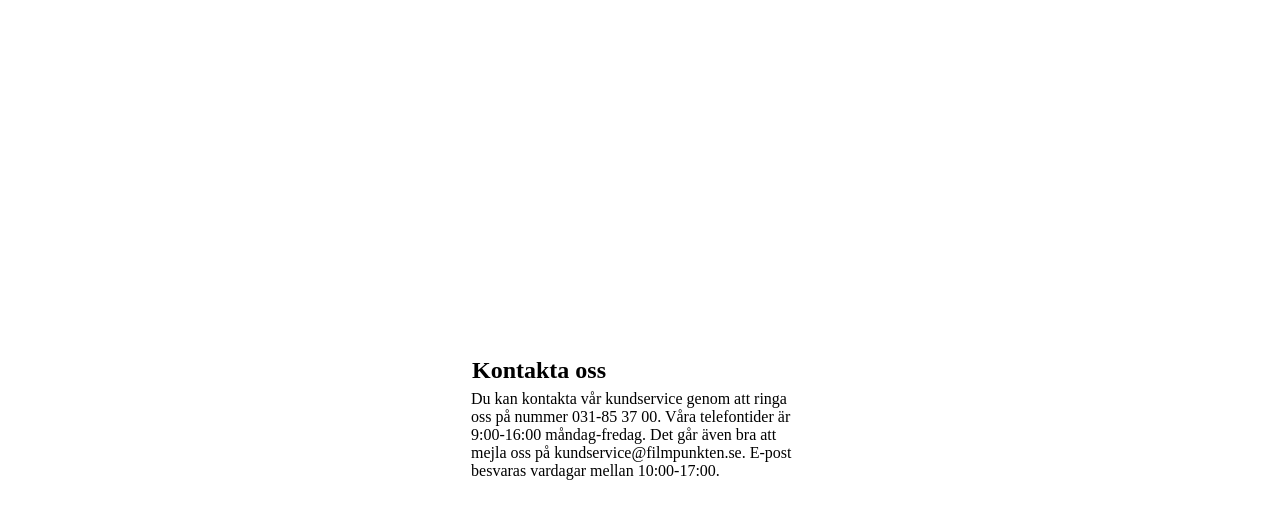
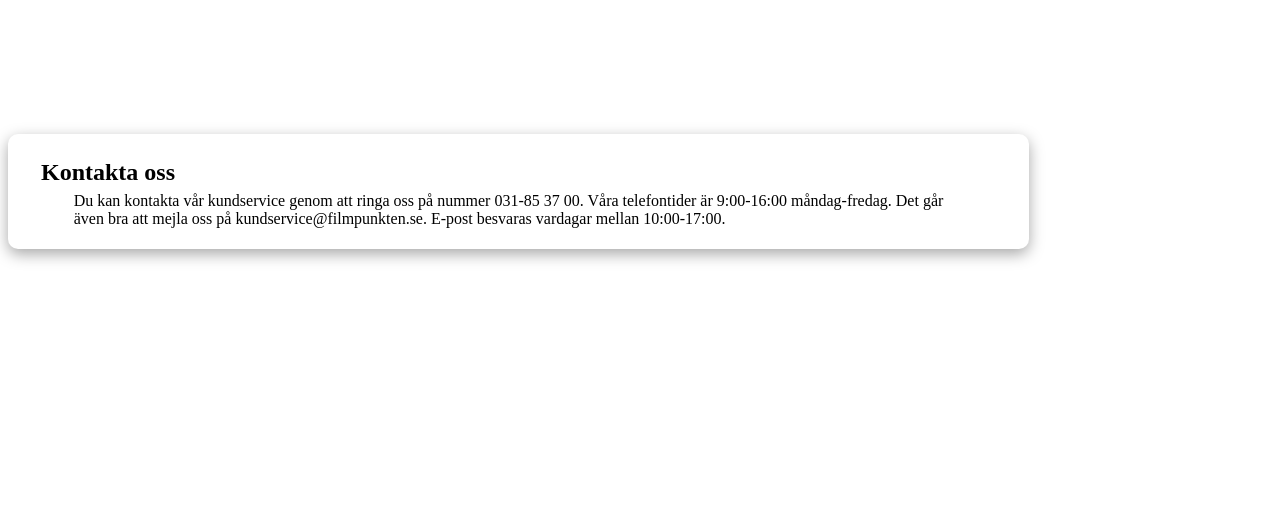
Before and after one commit to sebbekahkonen/Filmpunkten, a plain HTML site: page contact.html in a window 1280 px wide. Drawn offline with Linux system fonts and the light colour scheme.

Commit message:
Updated .css for about us page and contact us page

```diff
--- a/styles/info.css
+++ b/styles/info.css
@@ -26,21 +26,22 @@ footer {
    margin-left: 40%;
  }
 */
- .infoContainer {
+.infoContainer {
+   display: inline-block;
    background-color:white;
    padding: 5px;
-   margin: 0;
-   position: absolute;
+   margin-top: 10%;
+   box-shadow: rgba(0, 0, 0, 0.35) 0px 5px 15px;
+  /* position: absolute;
    top: 50%;
-   left: 50%;
-   transform: translate(-50%, -40%);
-   width: 30%;
+   left: 50%;*/
+   width: 80%;
    border-radius: 10px;
  }
 
  h2 {
    text-align: left;
-   margin-left: 24px;
+   margin-left: 28px;
    margin-bottom: -10px;
  }
 
```
